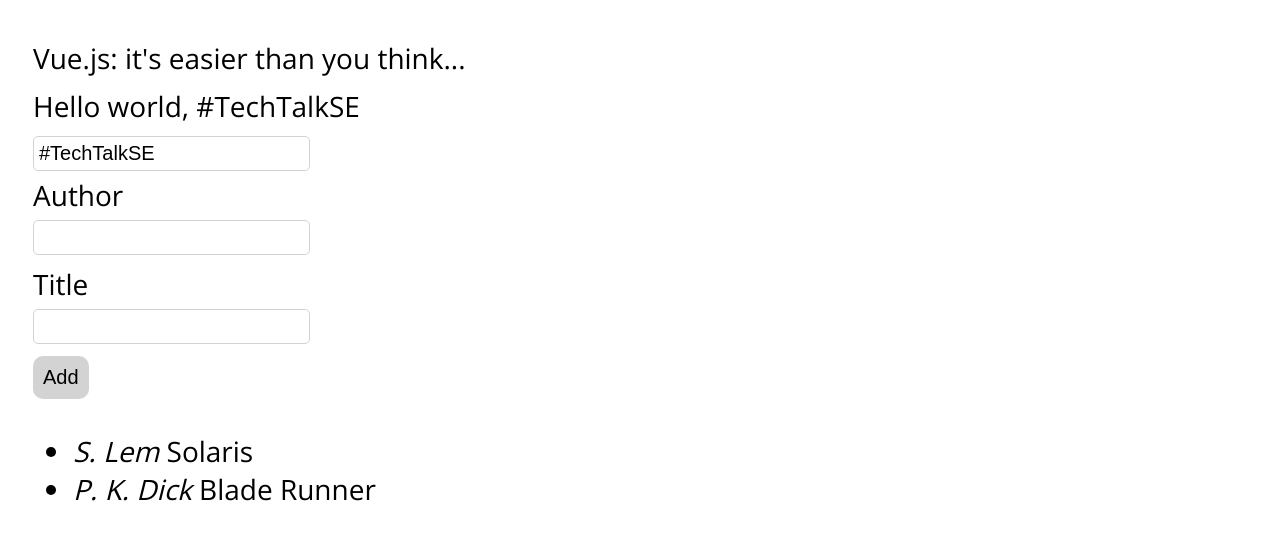
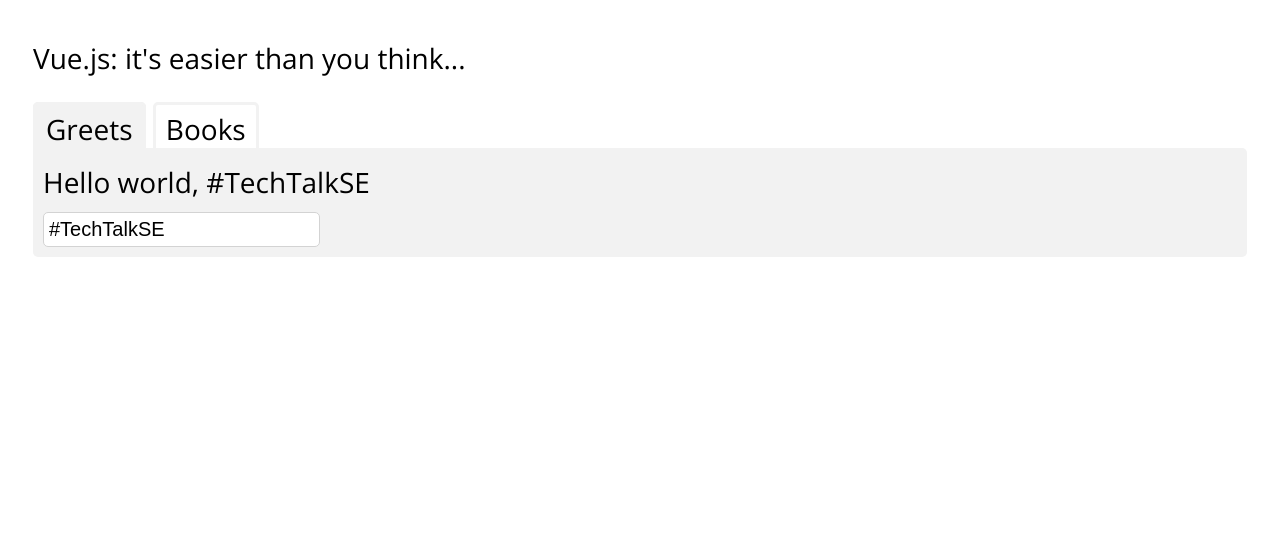
Before and after one commit to maciejmalecki/vuejs-techtalkse, a website: page index.html in a window 1280 px wide. Shown: the part 130-670 px from the top of the page. Drawn offline with nearby package versions, Linux system fonts and the light colour scheme.

Commit message:
Step 10: tabs with router

```diff
--- a/index.html
+++ b/index.html
@@ -13,9 +13,15 @@
 <p>Vue.js: it's easier than you think...</p>
 
 <div id="app">
+    <ul class="tabs">
+        <li v-bind:class="{ selected: tab==='index' }"><a href="#" v-on:click="goTo('/index')">Greets</a></li>
+        <li v-bind:class="{ selected: tab==='books' }"><a href="#" v-on:click="goTo('/index/books')">Books</a></li>
+    </ul>
+    <div class="tab" v-if="tab==='index'">
         <p>Hello world, {{ greet }}</p>
         <input type="text" v-model="greet">
-
+    </div>
+    <div class="tab" v-if="tab==='books'">
         <p>
             <label for="author">Author</label>
             <input type="text" id="author" v-model="newBook.author">
@@ -33,6 +39,7 @@
             <li v-for="book in books"><em>{{ book. author }}</em> {{ book.title }}</li>
         </ul>
     </div>
+</div>
 
 <script>
     var app = new Vue({
@@ -40,6 +47,7 @@
         data: {
             greet: '#TechTalkSE',
             showError: false,
+            tab: 'index',
             newBook: {
                 author: '',
                 title: ''
@@ -67,10 +75,15 @@
                 }
             },
             goToIndex: function() {
+                this.tab = 'index';
                 console.log('index');
             },
             goToBooks: function() {
+                this.tab = 'books';
                 console.log('books');
+            },
+            goTo: function(route) {
+                page(route);
             }
         }
     });
```
Lines whose indentation alone changed are shown as unchanged.
